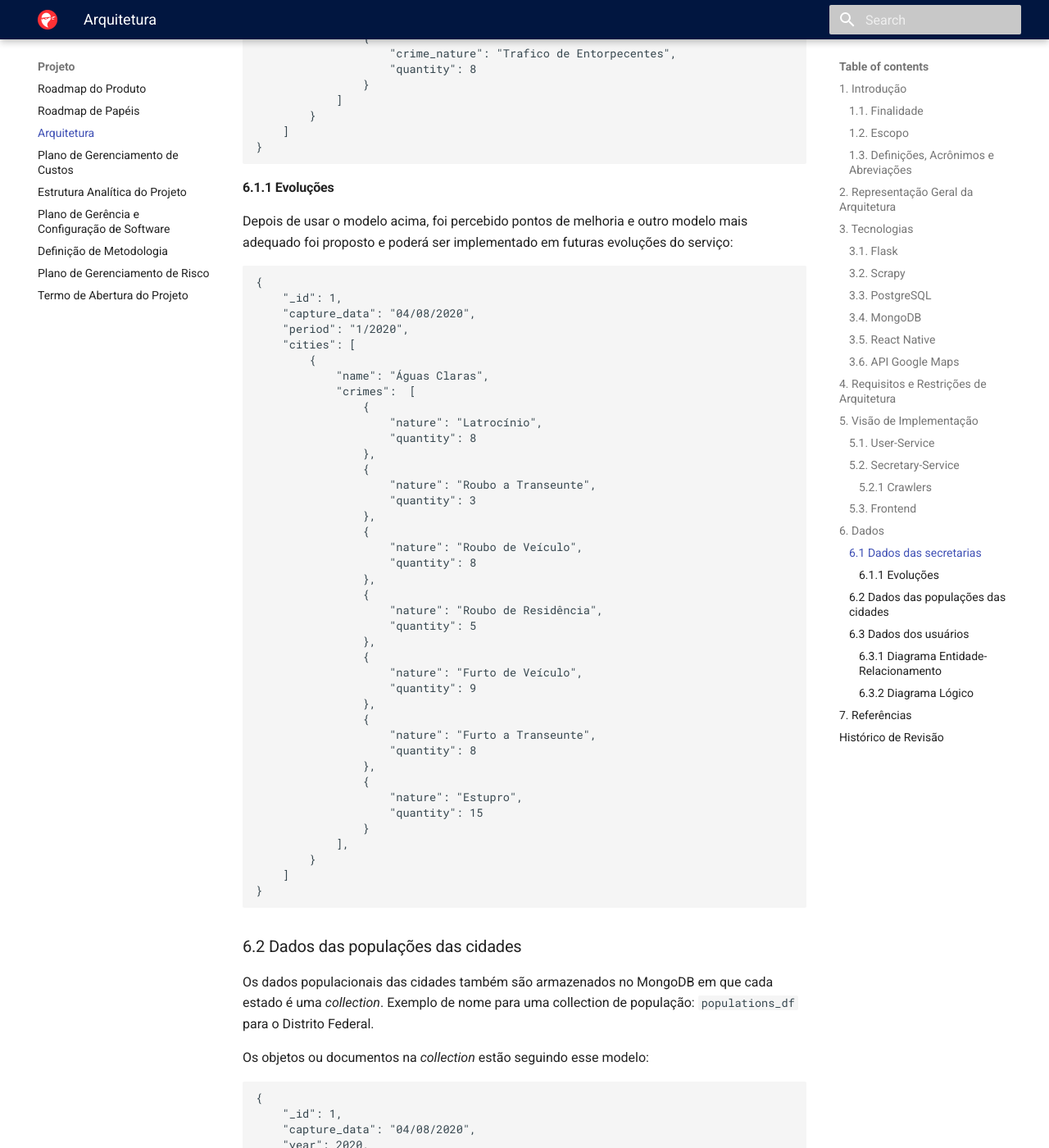
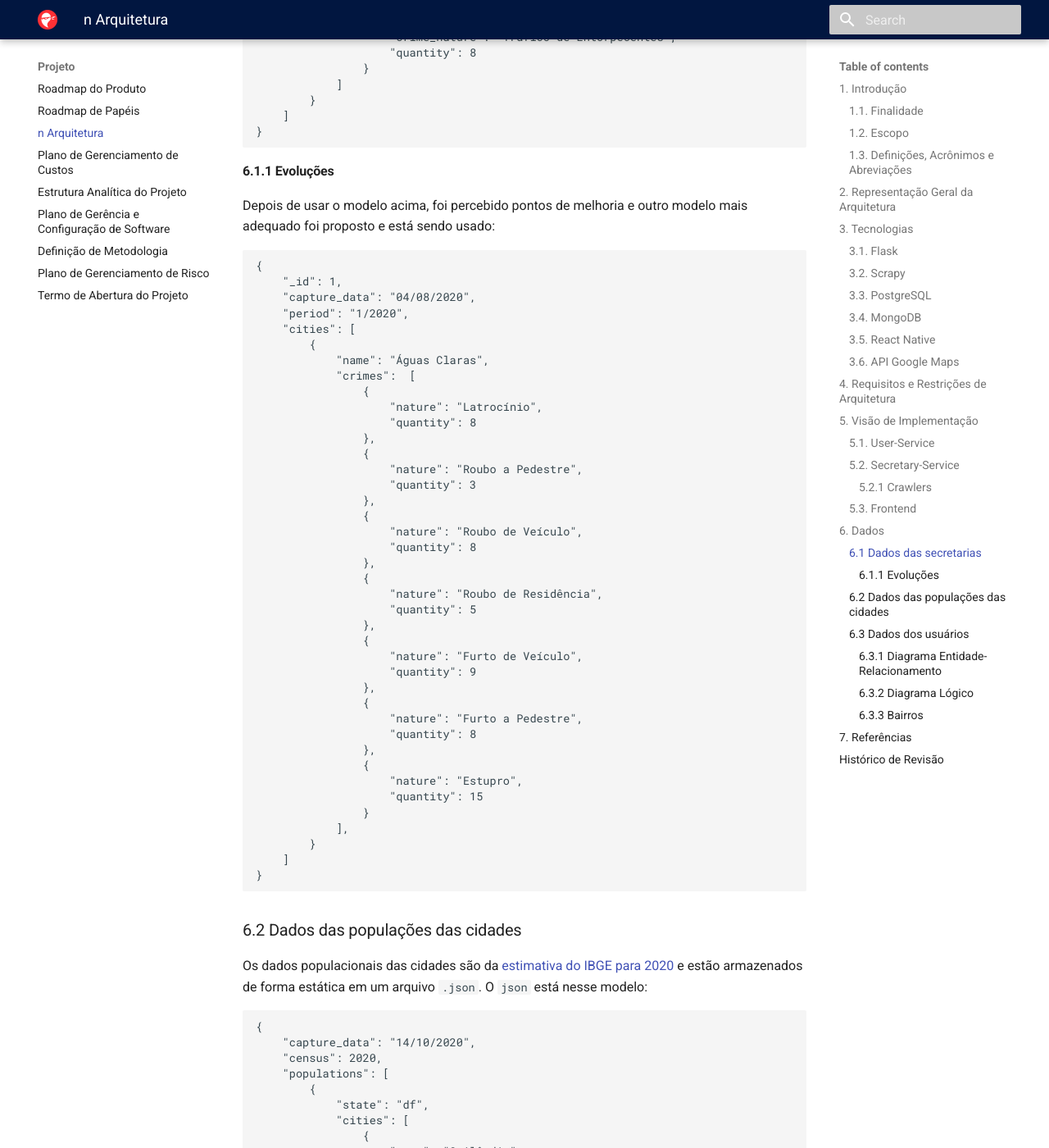
Before and after one commit to fga-eps-mds/2020.1-stay-safe-docs, an MkDocs documentation site: the page built from docs/projeto/arquitetura.md, in a window 1280 px wide and 1400 px high, scrolled down 8819 px. Shown: the whole window at 82% size. Built offline with MkDocs 1.6.1 and Material for MkDocs 9.7.7, drawn with Linux system fonts in a browser that asks for light colours; some of the changed text lies outside the part shown.

Commit message:
Remove population data by crawler, update diagrams and other minor updates

````diff
--- a/docs/projeto/arquitetura.md
+++ b/docs/projeto/arquitetura.md
@@ -1,4 +1,4 @@
-# Arquitetura
+#n Arquitetura
 
 ## 1. Introdução
 
@@ -29,7 +29,7 @@
 
 Um dos microserviços é o User Service, uma API REST desenvolvida em Flask, que trata todos os dados dos usuários, ocorrências reportados e avaliações submetidas, enviando-os para serem armazenados em um banco de dados relacional, PostgreSQL.
 
-O segundo microserviço é o Secretary Service que obtém as informações dos websites da SSP por meio de crawlers Scrapy e as armazena em um banco de dados não relacional, MongoDB. Da mesma forma, porém de origem diferente, estão sendo obtidos nesse serviço os dados populacionais das cidades de cada estado. Esses dados são expostos em uma API do serviço também feita em Flask. Por fim o aplicativo irá utilizar a API do Google Maps para exibir os mapas das funcionalidades.
+O segundo microserviço é o Secretary Service que obtém as informações dos websites da SSP por meio de crawlers Scrapy e as armazena em um banco de dados não relacional, MongoDB. Nesse serviço também ficam os dados populacionais das cidades de cada estado. Esses dados são expostos em uma API do serviço também feita em Flask. Por fim o aplicativo irá utilizar a API do Google Maps para exibir os mapas das funcionalidades.
 
 As comunicações entre todos os componentes são feitas com o protocolo HTTP e o tipo de conteúdo transmitido dentro do sistema é documento JSON.
 
@@ -91,7 +91,7 @@
 
 ### 5.2. Secretary-Service
 
-Este serviço possui os mesmos princípios do User-Service, porém além da API ele tem um módulo de crawler. Na API as camadas são as mesmas do User-Service, mas com menos responsabilidades por ser mais simples. No módulo crawlers há crawlers para os sites das secretarias e terá também para obtenção dos dados populacionais de cada cidade.
+Este serviço possui os mesmos princípios do User-Service, porém além da API ele tem um módulo de crawler para os sites das secretarias. Na API as camadas são as mesmas do User-Service, mas com menos responsabilidades por ser mais simples.
 
 
 * **src/** - Diretório que contém todo o código fonte da API.
@@ -101,26 +101,26 @@
 * **controllers/** - Diretório que implementa a controller do serviço para itermediar a comunicação entre as camadas de database e a de view. A controllers está sendo responsável pela validação dos filtros e demais regras de negócio.
 * **database/** - Diretório responsável pela comunicação com o banco de dados não relacional. Nele é feita a conexão com o banco.
 * **utils/** - Diretório onde se encontram os utilitários do projeto, como arquivos para formatação e validação
+* **populationData.json** - Arquivo com os dados populacionais usados para calcular a quantidade de crimes *per capita*
 * **tests/** - Contém os testes unitários realizados sobre as funcionalidades da controller.
-* **crawlers/** - Responsável pela implementação dos crawlers, com Scrapy e eventualmente [Selenium](https://www.selenium.dev/), que realizam a extração metódica e automatizada de dados das SSPs e dos dados sobre a população das cidades.
+* **crawlers/** - Responsável pela implementação dos crawlers, com Scrapy e eventualmente [Selenium](https://www.selenium.dev/), que realizam a extração metódica e automatizada de dados das SSPs.
 
 O diagrama abaixo demonstra a interação entre as partes do serviço:
-![Secretary-Service](../images/architecture/secretary-service.png)
+![Secretary-Service](../images/architecture/secretary-service-updated.png)
 
 #### 5.2.1 Crawlers
 
-Para a extração dos dados das SSPs é usada uma [spider](https://docs.scrapy.org/en/latest/topics/spiders.html) pra cada secretaria, porém o resultado produzido é o mesmo, ou seja, a forma como os dados são obtidos podem variar entre as secretarias mas no banco eles não possuem diferença de modelagem. O mesmo acontece para extração de dados populacionais das cidades de cada estado.
+Para a extração dos dados das SSPs é usada uma [spider](https://docs.scrapy.org/en/latest/topics/spiders.html) pra cada secretaria, porém o resultado produzido é o mesmo, ou seja, a forma como os dados são obtidos podem variar entre as secretarias mas no banco eles não possuem diferença de modelagem, exceto nos tipos de crimes cujas nomeclaturas podem variar.
 
 Nesse módulo também há uso de crontab que é um agendador de tarefas baseado em tempo em sistemas operacionais tipo Unix.
 
 Os componentes desse módulo são descritos aqui de forma superficial:
 
 * **crimes/** - Diretório que contém as spiders, utilitários e pipelines de extração de dados sobre crimes, que serão obtidos dos sites das SSPs.
-* **populations/** - Diretório com as spiders, utilitários e pipelines de extração de dados populacionais das cidades.
 * **sh_scripts/** - Diretório onde ficam os scripts shell que vão disparar os crawlers de forma programada com o uso de crontabs.
 
 O diagrama abaixo demonstra a interação entre esses componentes:
-![Crawlers](../images/architecture/crawlers.png)
+![Crawlers](../images/architecture/crawlers-without-populations.png)
 
 ### 5.3. Frontend
 
@@ -192,7 +192,7 @@
 
 #### 6.1.1 Evoluções
 
-Depois de usar o modelo acima, foi percebido pontos de melhoria e outro modelo mais adequado foi proposto e poderá ser implementado em futuras evoluções do serviço:
+Depois de usar o modelo acima, foi percebido pontos de melhoria e outro modelo mais adequado foi proposto e está sendo usado:
 
 ```
 {
@@ -208,7 +208,7 @@
                     "quantity": 8
                 },
                 {
-                    "nature": "Roubo a Transeunte",
+                    "nature": "Roubo a Pedestre",
                     "quantity": 3
                 },
                 {
@@ -224,7 +224,7 @@
                     "quantity": 9
                 },
                 {
-                    "nature": "Furto a Transeunte",
+                    "nature": "Furto a Pedestre",
                     "quantity": 8
                 },
                 {
@@ -238,24 +238,40 @@
 ```
 
 ### 6.2 Dados das populações das cidades
-Os dados populacionais das cidades também são armazenados no MongoDB em que cada estado é uma *collection*. Exemplo de nome para uma collection de população: `populations_df` para o Distrito Federal.
+Os dados populacionais das cidades são da [estimativa do IBGE para 2020](https://biblioteca.ibge.gov.br/index.php/biblioteca-catalogo?view=detalhes&id=2101747) e estão armazenados de forma estática em um arquivo `.json`. O `json` está nesse modelo:
 
-Os objetos ou documentos na *collection* estão seguindo esse modelo:
 ```
 {
-    "_id": 1,
-    "capture_data": "04/08/2020",
-    "year": 2020,
-    "cities": [
-        {
-            "name": "Águas Claras",
-			"population": 50000
-        },
-        {
-            "name": "Taguatinga",
-			"population": 150000
-        }
-    ]
+	"capture_data": "14/10/2020",
+	"census": 2020,
+	"populations": [
+		{
+			"state": "df",
+			"cities": [
+				{
+					"name": "Ceilândia",
+					"population": 443.824
+				},
+				{
+					"name": "Samambaia",
+					"population": 244.960
+				}
+			]
+		},
+		{
+			"state": "sp",
+			"cities": [
+				{
+					"name": "Adamantina",
+					"population": 35.111
+				},
+				{
+					"name": "Adolfo",
+					"population": 3.554
+				},
+			]
+		}
+	]
 }
 ```
 
@@ -277,8 +293,10 @@
 Os campos do tipo *enum* tem os seguintes valores possíveis:
 
 * **arma (tabela Ocorrencia)**: ("nenhuma", "de fogo", "branca")
-* **tipoOcorrencia (tabela Ocorrencia)**: ("Latrocínio", "Roubo a transeunte", "Roubo de Veículo", "Roubo de Residência" , "Estupro", "Furto a Transeunte", "Furto de Veículo")
+* **tipoOcorrencia (tabela Ocorrencia)**: ("Latrocínio", "Roubo a Pedestre", "Roubo de Veículo", "Roubo de Residência" , "Estupro", "Furto a Pedestre", "Furto de Veículo")
 
+#### 6.3.3 Bairros
+A lista de bairros que está no banco do projeto foi encontrada neste [repositóro](https://github.com/chandez/Estados-Cidades-IBGE) cuja fonte é o [Sistema IBGE de Recuperação Automática](https://sidra.ibge.gov.br/territorio).
 
 ## 7. Referências
 
@@ -304,3 +322,4 @@
 | 05/09/2020 | 1.1 | Adicionando modelagem dos dados | Sara e Renan |
 | 08/10/2020 | 2.0 | Revisão, correção e atualzação | Sara |
 | 12/10/2020 | 2.1 | Adição modelo de dados populacionais | Sara |
+| 03/12/2020 | 3.0 | Atualiza para arquitetura e modelagem que está sendo usada atualmente | Sara |
````
Also changed, not shown: docs/images/architecture/crawlers-without-populations.png (added), docs/images/architecture/secretary-service-updated.png (added).
